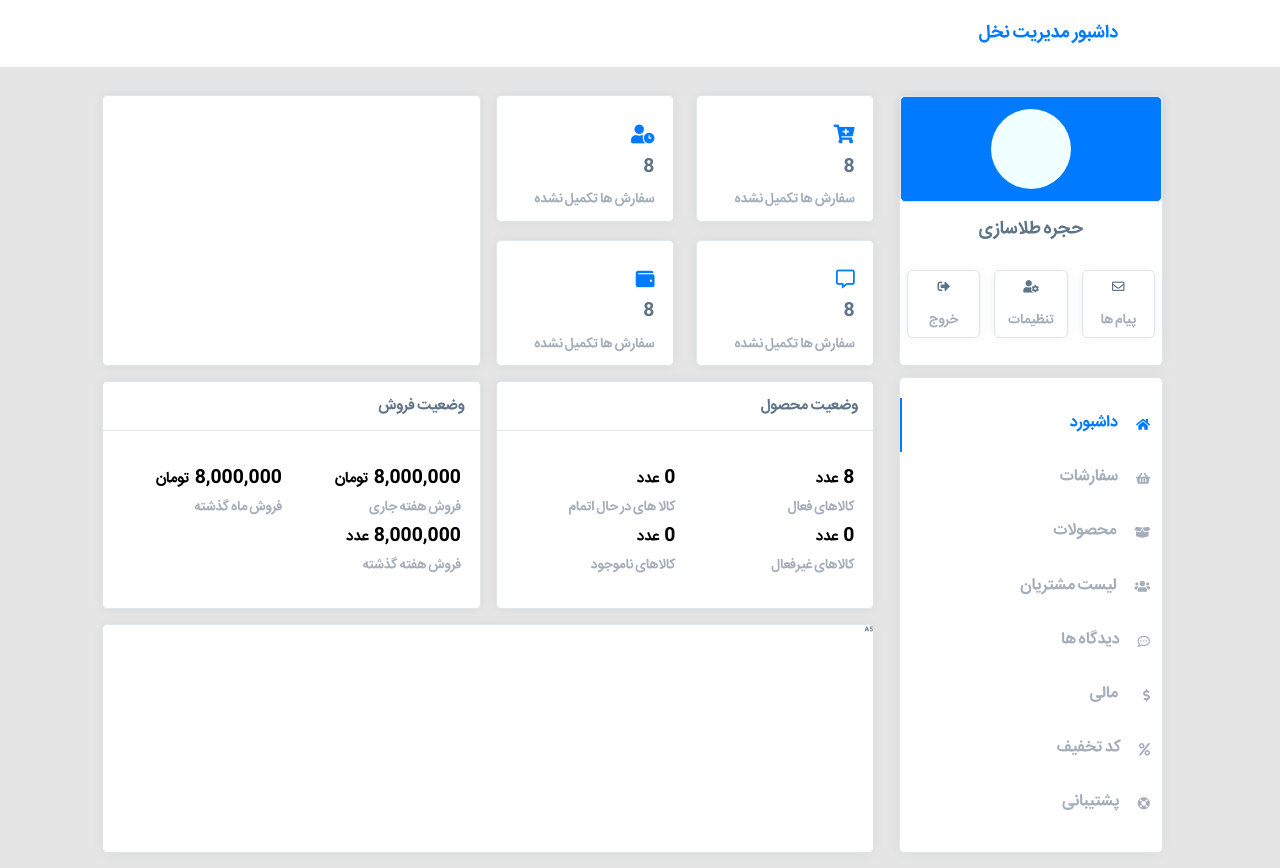
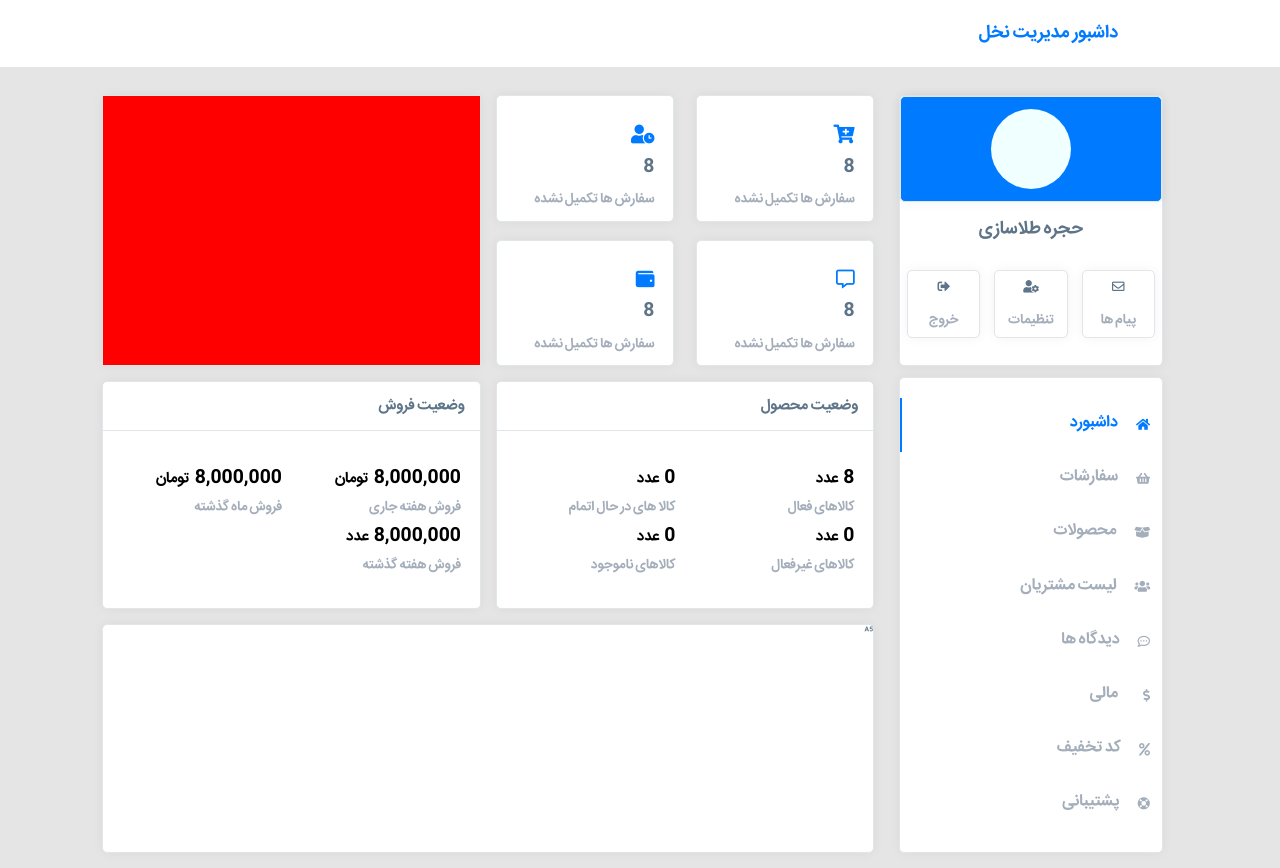
Before and after one commit to SeyedHassan-mahdavi/nakhll_client, a Next.js app: page / in a window 1280 px wide. Built offline with nearby package versions, Linux system fonts and the light colour scheme; a web font is replaced by a local one.

Commit message:
fix Slider With Swiper

```diff
--- a/component/layout/Layout.jsx
+++ b/component/layout/Layout.jsx
@@ -14,6 +14,7 @@ import useViewport from "../viewPort/index";
 // import person from "./person.png";
 // import nakhl from "./nakhl.png";
 // import { DashboardMain } from "./DashBoardMain/DashboardMain";
+
 
 export default function MyLayout({ children }) {
   const [counter, setCounter] = useState(0);
--- a/package.json
+++ b/package.json
@@ -35,7 +35,7 @@
     "redux-thunk": "^2.3.0",
     "sass": "^1.35.1",
     "sweetalert2": "^11.0.18",
-    "swiper": "^6.7.1",
+    "swiper": "^6.7.5",
     "yup": "^0.32.9"
   },
   "devDependencies": {
--- a/pages/_app.js
+++ b/pages/_app.js
@@ -7,6 +7,8 @@ import 'react-toastify/dist/ReactToastify.css';
 import '../public/assets/scss/bootstrap.min.css';
 import '../public/assets/scss/bootstrap-rtl.min.css';
 import '../styles/globals.css'
+// Import Swiper styles
+import 'swiper/swiper.scss';
 
 
 function MyApp({ Component, pageProps }) {
--- a/pages/index.js
+++ b/pages/index.js
@@ -1,17 +1,18 @@
-import Head from 'next/head'
-import Image from 'next/image'
+import Head from "next/head";
+import Image from "next/image";
 // import styles from '../styles/Home.module.css'
 // import { toastSuccessMessage } from "../utils/toastMessage/toastMessage"
-import { useEffect } from 'react';
+import { useEffect } from "react";
 // import CreateProduct from './createProduct';
-import { ApiRegister } from '../apis/services/apiRegister/ApiRegister';
+import { ApiRegister } from "../apis/services/apiRegister/ApiRegister";
 import MyLayout from "../component/layout/Layout";
-import styles from "../styles/dashboard/dashboard.module.css"
-import Link from "next/link"
+import styles from "../styles/dashboard/dashboard.module.css";
+import Link from "next/link";
 
+// Import Swiper React components
+import { Swiper, SwiperSlide } from "swiper/react";
 
 export default function Home() {
-
   // useEffect(() => {
 
   //     console.log('[Node.js only] ENV_VARIABLE:', process.env.ENV_VARIABLE)
@@ -31,22 +32,17 @@ export default function Home() {
 
   //   // toastSuccessMessage('success');
 
-
-
   // }, []);
 
   return (
-
-<>
-      <div dir="rtl"  className={styles.left_one}>
+    <>
+      <div dir="rtl" className={styles.left_one}>
         <div className={styles.left_one_1}>
           <i
             className="fas fa-cart-plus fa-3x"
             style={{ color: "#007aff" }}
           ></i>
-          <h1> 8
-
-          </h1>
+          <h1> 8</h1>
           <h4>سفارش ها تکمیل نشده</h4>
         </div>
         <div className={styles.left_one_1}>
@@ -72,24 +68,25 @@ export default function Home() {
         </div>
       </div>
       <div dir="rtl" className={styles.left_two}>
-        {/* <Swiper
+        <Swiper
+          pagination={{ clickable: true }}
+          scrollbar={{ draggable: true }}
           // spaceBetween={50}
           slidesPerView={1}
           navigation
           onSlideChange={() => console.log("slide change")}
           onSwiper={(swiper) => console.log(swiper)}
         >
-
           <SwiperSlide>
-            <img src={one} />
+            <div style={{ background: "red", height: "269px" }}></div>
           </SwiperSlide>
           <SwiperSlide>
-            <img src={two} />
+          <div style={{ background: "blue", height: "269px" }}></div>
           </SwiperSlide>
           <SwiperSlide>
-            <img src={three} />
+          <div style={{ background: "gold", height: "269px" }}></div>
           </SwiperSlide>
-        </Swiper> */}
+        </Swiper>
       </div>
       <div dir="rtl" className={styles.left_three}>
         <div className={styles.left_three_head}>
@@ -196,15 +193,11 @@ export default function Home() {
           </div>
         </div>
       </div>
-      <div dir="rtl" className={styles.left_five}>A5</div>
+      <div dir="rtl" className={styles.left_five}>
+        A5
+      </div>
     </>
-
-
-
-
-
-  )
+  );
 }
 
-
 Home.Layout = MyLayout;
--- a/styles/dashboard/dashboard.module.css
+++ b/styles/dashboard/dashboard.module.css
@@ -324,6 +324,7 @@
   box-shadow: var(--shadow);
   border-radius: var(--radius);
   /* background: url(ebad.jpg); */
+  cursor: pointer;
 }
 
 .left_three {
```
Also changed, not shown: 1 other file (tests, documents, lock files or other folders).
